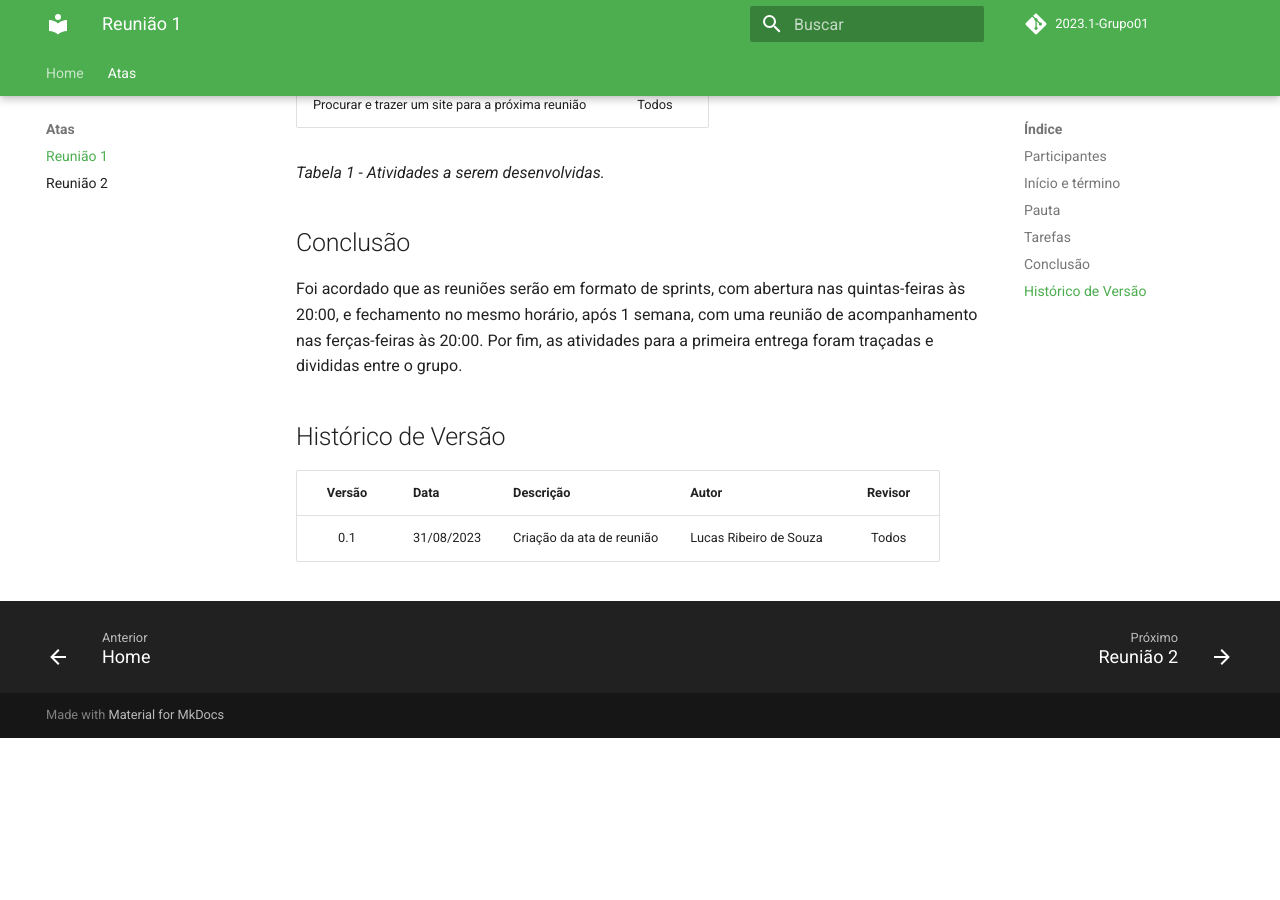
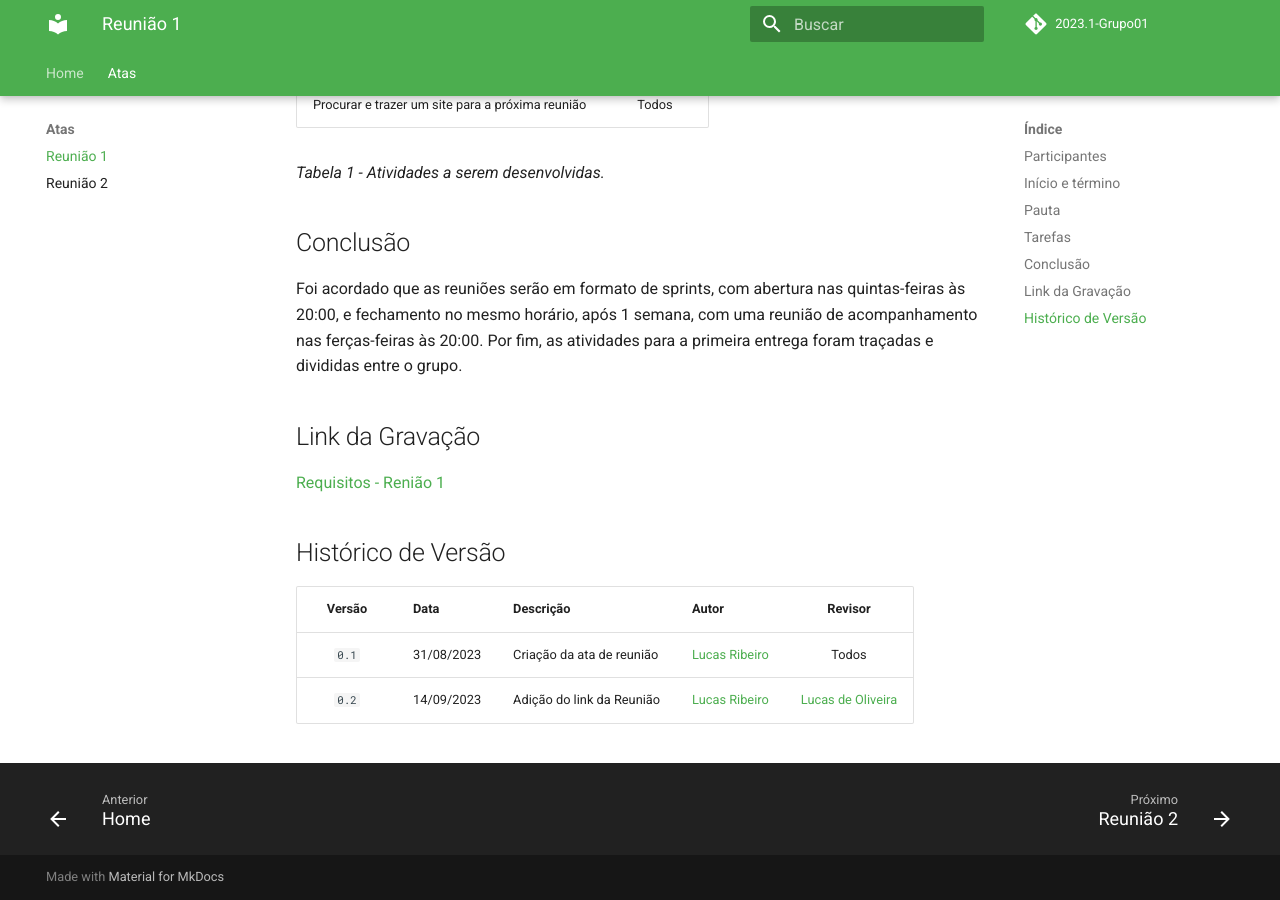
Before and after one commit to Interacao-Humano-Computador/2023.2-NotaLegal, an MkDocs documentation site: the page built from docs/atas/Reunião 1 - 31.08.2023.md, in a window 1280 px wide and 900 px high, scrolled down 953 px. Built offline with MkDocs 1.6.1 and Material for MkDocs 9.7.7, drawn with Linux system fonts in a browser that asks for light colours; comment, search, counter and statistics services are not loaded; before the commit the page ends 1691 px from its top, so only the background shows below that.

Commit message:
Adição do link da Reunião

```diff
--- a/docs/atas/Reunião 1 - 31.08.2023.md
+++ b/docs/atas/Reunião 1 - 31.08.2023.md
@@ -35,8 +35,13 @@ Definir horário das reuniões e definir um "líder" que ajudará a organizar o
 
 Foi acordado que as reuniões serão em formato de sprints, com abertura nas quintas-feiras às 20:00, e fechamento no mesmo horário, após 1 semana, com uma reunião de acompanhamento nas ferças-feiras às 20:00. Por fim, as atividades para a primeira entrega foram traçadas e divididas entre o grupo.
 
+## Link da Gravação
+
+[Requisitos - Renião 1](https://youtu.be/UXNNalX0UEM)
+
 ## Histórico de Versão
 
 |Versão|Data|Descrição|Autor|Revisor|
 |:----:|----|---------|-----|:-------:|
-|0.1|31/08/2023|Criação da ata de reunião	|Lucas Ribeiro de Souza|Todos|
+|`0.1`|31/08/2023|Criação da ata de reunião	|[Lucas Ribeiro](https://github.com/lucassouzs)|Todos|
+|`0.2`|14/09/2023|Adição do link da Reunião|[Lucas Ribeiro](https://github.com/lucassouzs)|[Lucas de Oliveira](https://github.com/LucasOliveiraDiasMarquesFerreira)|
```
